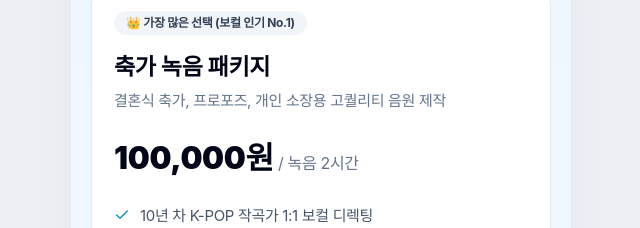
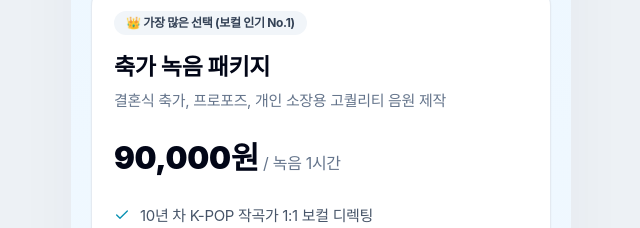
Before and after one commit to syzzi1106/room8studio, a plain HTML site: page index.html in a window 1280 px wide. Shown: the part 4516-4744 px from the top of the page, without its empty margins (319-959 px from the left). Drawn offline with nearby package versions, Linux system fonts and the light colour scheme; a web font is replaced by a local one.

Commit message:
Update index.html

```diff
--- a/index.html
+++ b/index.html
@@ -1214,7 +1214,7 @@ footer>div{display:flex!important;flex-direction:column!important;align-items:fl
               <p class="text-xs text-slate-500 mb-6">결혼식 축가, 프로포즈, 개인 소장용 고퀄리티 음원 제작</p>
 
               <div class="text-3xl sm:text-4xl font-black text-slate-950 mb-6">
-                100,000원<span class="text-base text-slate-500 font-normal"> / 녹음 2시간</span>
+                90,000원<span class="text-base text-slate-500 font-normal"> / 녹음 1시간</span>
               </div>
 
               <ul class="space-y-3 text-xs sm:text-sm text-slate-600 mb-8">
```
